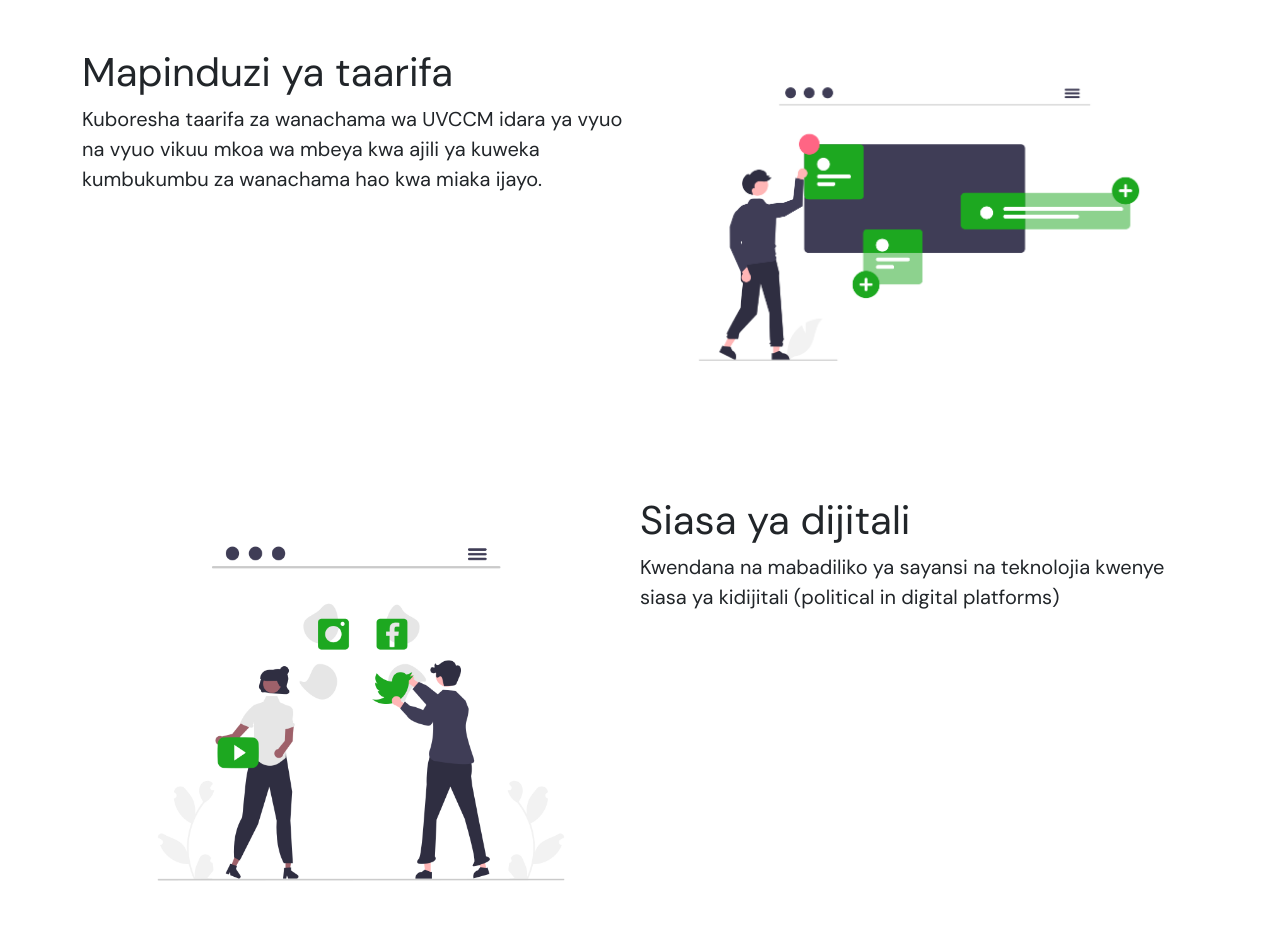
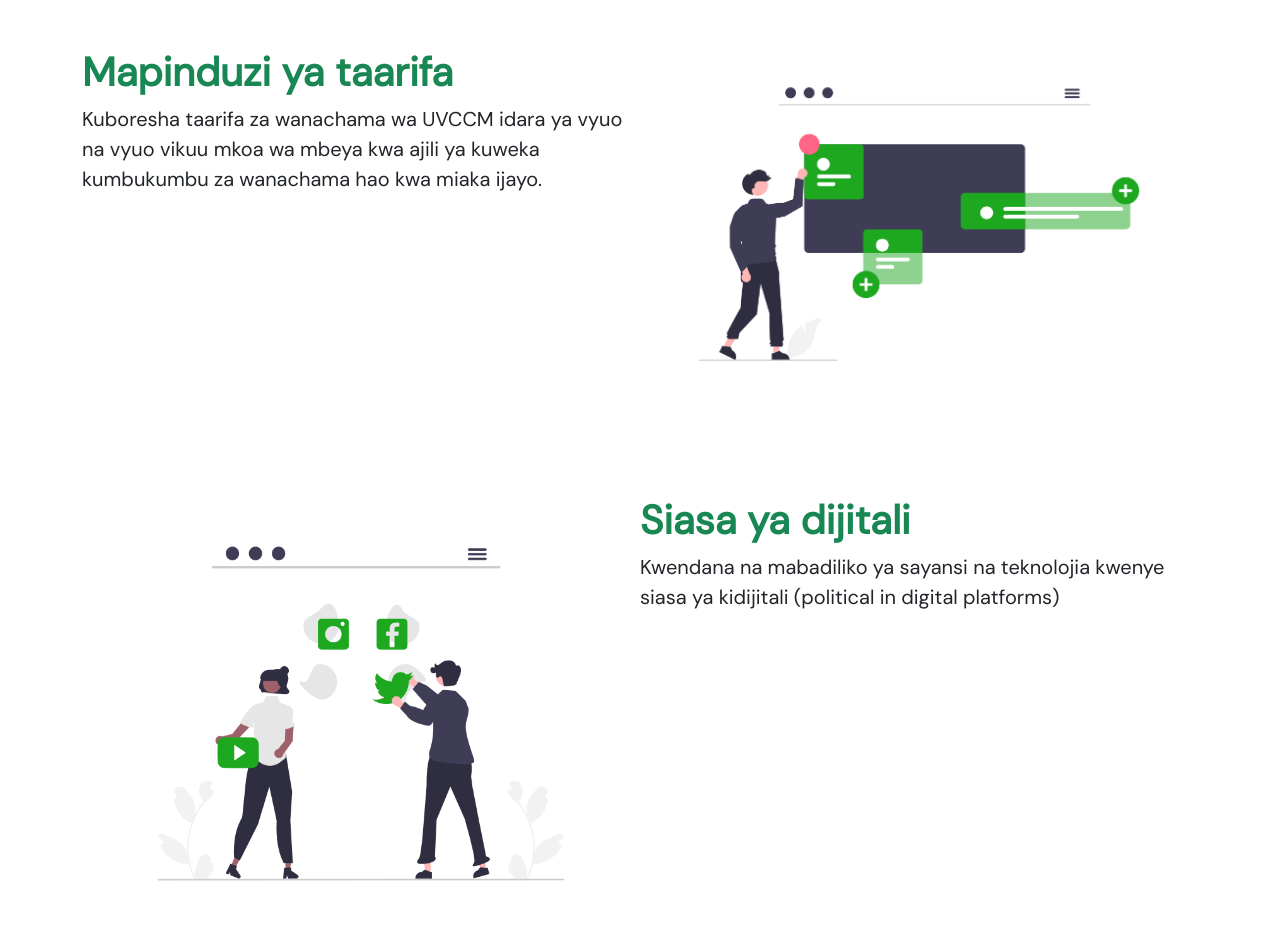
Before and after one commit to lutinwa/uvccm-blog, a Django app: page /blog/malengo in a window 1280 px wide. Shown: the part 66-996 px from the top of the page. Run offline with Django 3.2, Linux system fonts and the light colour scheme.

Commit message:
new changes

```diff
--- a/blog/templates/malengo.html
+++ b/blog/templates/malengo.html
@@ -5,7 +5,7 @@
         <div class="container">
             <div class="d-sm-flex">
                 <div>
-                    <h1>
+                    <h1 class="text-success fw-bold">
                        Mapinduzi ya taarifa
                     </h1>
                     <p class="lead">Kuboresha taarifa za wanachama wa UVCCM idara ya vyuo na vyuo vikuu mkoa wa mbeya kwa ajili ya kuweka kumbukumbu za wanachama hao kwa miaka ijayo.</p>
@@ -19,7 +19,7 @@
             <div class="d-sm-flex">
                 <img class="img-fluid w-50"src="{% static '/images/social.png' %}">
                 <div>
-                    <h1>
+                    <h1 class="text-success fw-bold">
                         Siasa ya dijitali
                     </h1>
                     <p class="lead">Kwendana na mabadiliko ya sayansi na teknolojia kwenye siasa ya kidijitali (political in digital platforms)</p>
```
